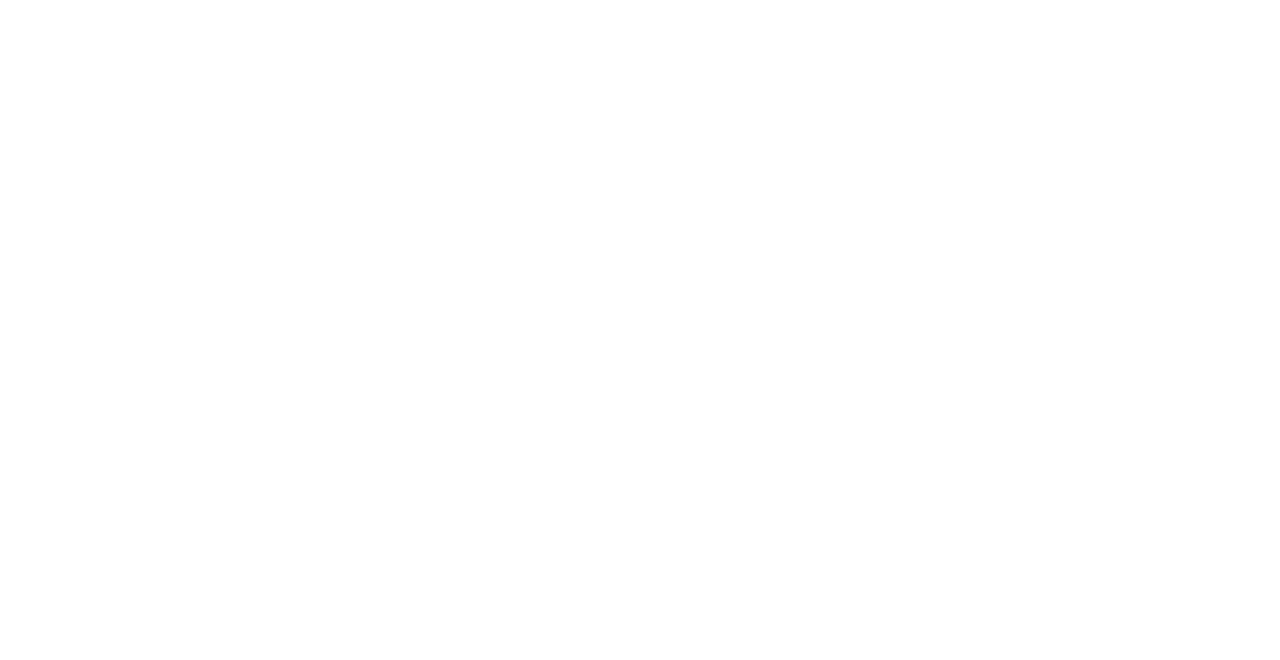
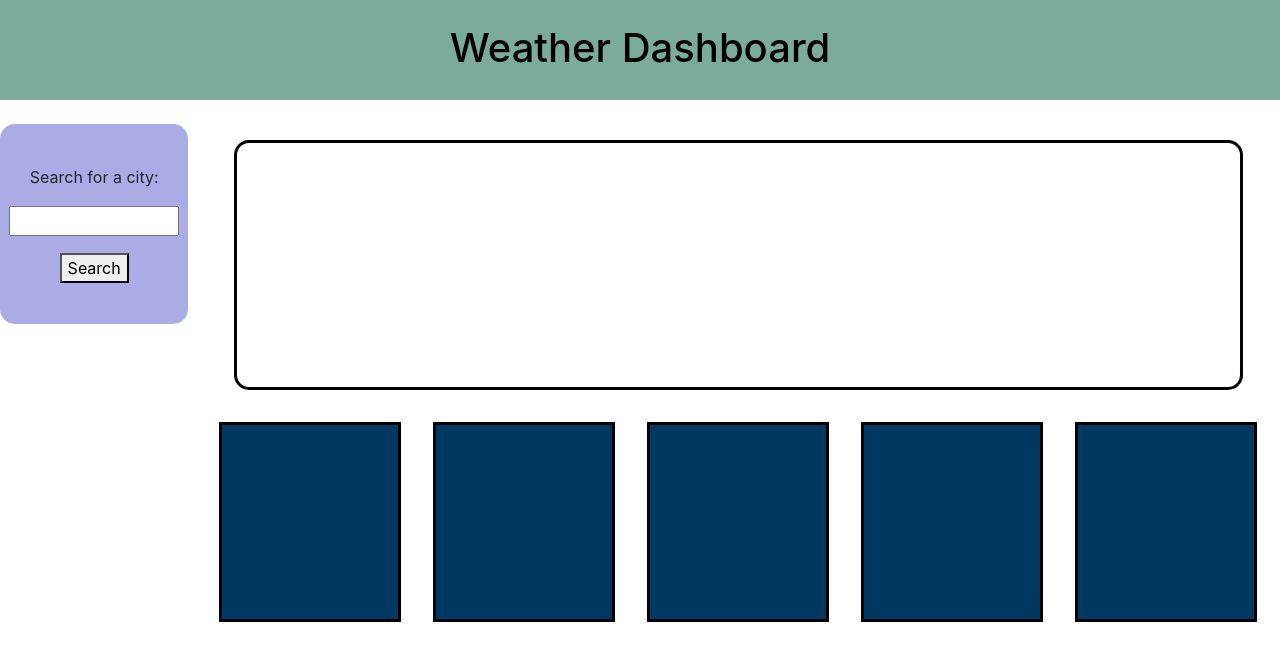
Before and after one commit to Md7113/city-weather-forcast, a plain HTML site: page index.html in a window 1280 px wide. Drawn offline with nearby package versions, Linux system fonts and the light colour scheme.

Commit message:
added HTML and CSS

```diff
--- a/index.html
+++ b/index.html
@@ -26,11 +26,66 @@
     ></script>
 </head>
 <body>
-
-
-
-
-
+    <header>
+        <br>
+        <h1>Weather Dashboard</h1>
+        <p id="dateTime"></p>
+    </header>
+<div class="vh-100" id="fullContent">
+    <br>
+    <main class="row">
+        <aside class="col-2">
+            <div class="custom-card">
+                <br>
+                <div class="custom-title">Search for a city:</div>
+                <input type="text" id="city">
+                <button>Search</button>
+                <br>
+            </div>
+            <div class="custom-btn"></div>
+        </aside>
+        <section class="col-10" id="customContent">
+            <section class="big-data-card m-3"></section>
+            <section class="little-data-card row">
+                <div class="card-data m-3 col-2" id="day1">
+                    <div id="dateC1"></div>
+                    <div id="symC1"></div>
+                    <div id="tempC1"></div>
+                    <div id="windC1"></div>
+                    <div id="humC1"></div>
+                </div>
+                <div class="card-data m-3 col-2" id="day2">
+                    <div id="dateC2"></div>
+                    <div id="symC2"></div>
+                    <div id="tempC2"></div>
+                    <div id="windC2"></div>
+                    <div id="humC2"></div>
+                </div>
+                <div class="card-data m-3 col-2" id="day3">
+                    <div id="dateC3"></div>
+                    <div id="symC3"></div>
+                    <div id="tempC3"></div>
+                    <div id="windC3"></div>
+                    <div id="humC3"></div>
+                </div>
+                <div class="card-data m-3 col-2" id="day4">
+                    <div id="dateC4"></div>
+                    <div id="symC4"></div>
+                    <div id="tempC4"></div>
+                    <div id="windC4"></div>
+                    <div id="humC4"></div>
+                </div>
+                <div class="card-data m-3 col-2" id="day5">
+                    <div id="dateC5"></div>
+                    <div id="symC5"></div>
+                    <div id="tempC5"></div>
+                    <div id="windC5"></div>
+                    <div id="humC5"></div>
+                </div>
+            </section>
+        </section>
+    </main>
+</div>
 
     <script src="https://code.jquery.com/jquery-1.12.4.js"></script>
     <script src="https://code.jquery.com/ui/1.12.1/jquery-ui.js"></script>
--- a/style.css
+++ b/style.css
@@ -0,0 +1,50 @@
+*{
+    box-sizing: border-box;
+}
+
+#fullContent{
+    background-color: rgb(255, 255, 255);
+}
+header{
+    text-align: center;
+    height: 100px;
+    background-color: rgb(123, 171, 155);
+}
+
+h1{
+    font-size: 60px;
+    color: black;
+}
+
+
+.custom-card{
+    background-color: rgb(171, 171, 230);
+    height: 200px;
+    border-radius: 15px;
+    justify-content: space-between;
+    align-items: center;
+    display: flex;
+    flex-direction: column;
+}
+#city{
+    width: 90%;
+}
+
+.big-data-card{
+    height: 250px;
+    width: 95%;
+    background-color: rgb(255, 255, 255);
+    border-radius: 15px;
+    border: 3px solid black;
+}
+
+.card-data{
+    color: white;
+    display: flex;
+    flex-direction: column;
+    justify-content: space-between;
+    height: 200px;
+    width: 95%;
+    background-color: rgb(0, 56, 98);
+    border: 3px solid black;
+}
```
